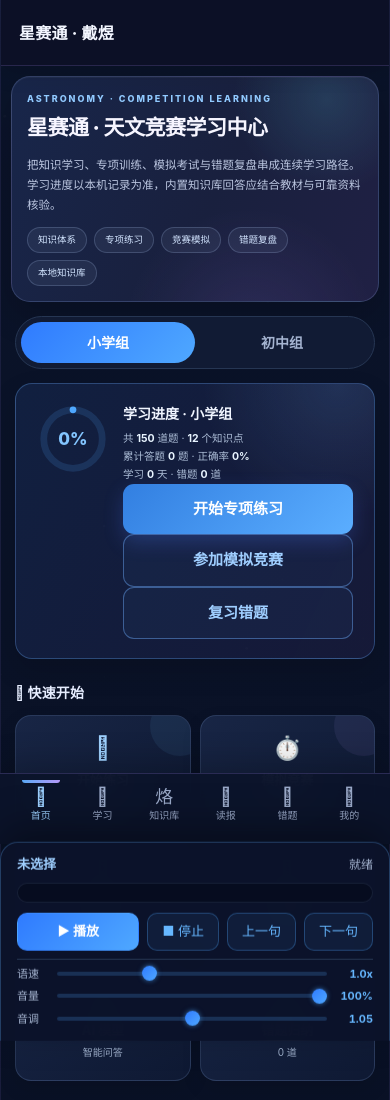
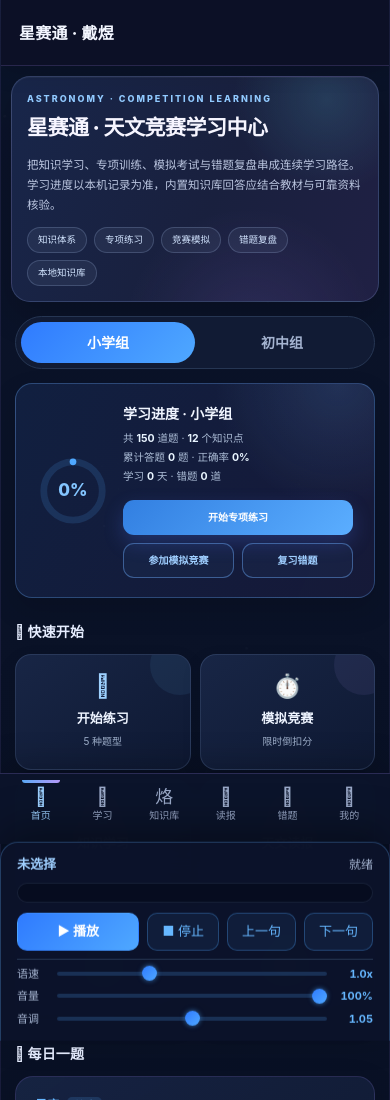
Before and after one commit to Ternence-Dai/penny-s-study, a website: page index.html in a window 390 px wide. Shown: the top 1100 px of the page. Drawn offline with Linux system fonts and the light colour scheme.

Commit message:
Style core workspace actions and dashboard launch panels

```diff
--- a/assets/css/product-system.css
+++ b/assets/css/product-system.css
@@ -386,3 +386,7 @@
   :where(.lib-stats,.metrics-grid){grid-template-columns:minmax(0,1fr)}
 }
 @media(prefers-reduced-motion:reduce){:where(button,a,[role="button"],.card,.kpi,.gcard,.experiment-card,.metric-card,.module-card,.quick,.mode){transition:none!important;transform:none!important}}
+
+
+/* V5 · Core workspace actions */
+.home-action-row{display:flex;flex-wrap:wrap;gap:8px;margin-top:13px}.home-action-row .btn{min-height:35px;padding:8px 12px;font-size:10.5px}.progress-overview .po-row{align-items:center}.progress-overview .po-info{min-width:0;flex:1}.progress-overview .po-info p{line-height:1.8}@media(max-width:560px){.home-action-row{display:grid;grid-template-columns:1fr 1fr}.home-action-row .btn{width:100%;min-width:0;padding:8px 7px;font-size:10px}.home-action-row .btn:first-child{grid-column:1/-1}}
```
